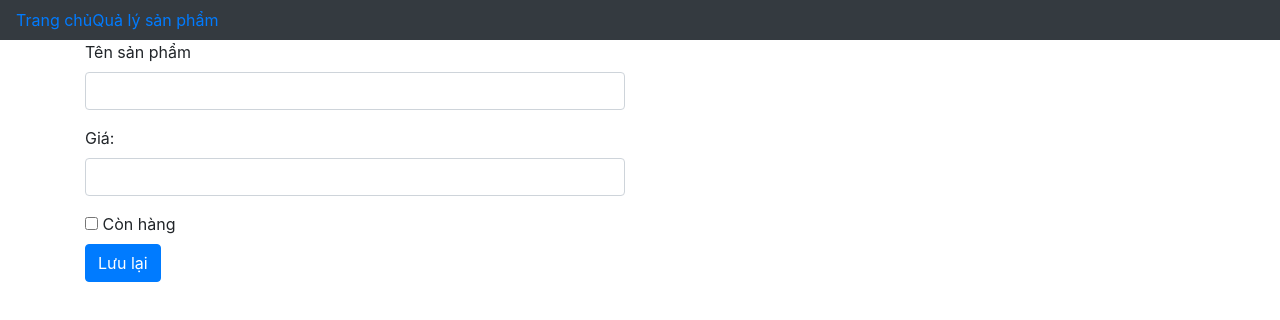
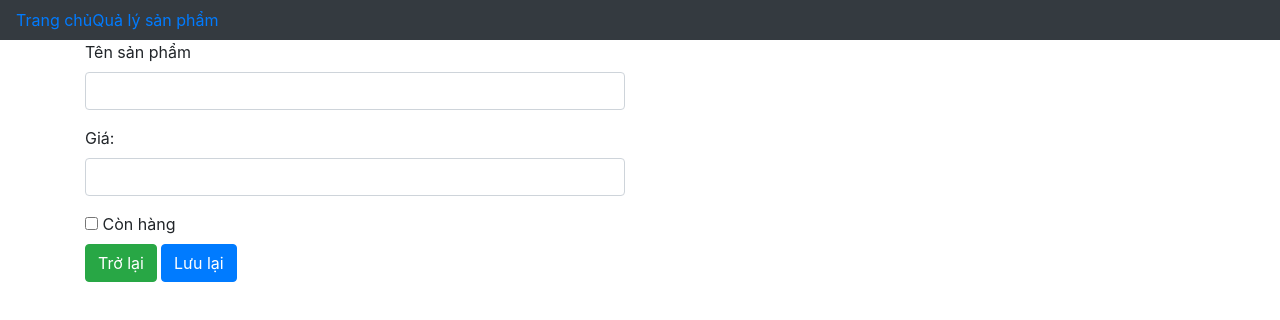
Before and after one commit to phamngoctuong/react-api, a React (Create React App) app: page /product/add in a window 1280 px wide. Shown: the top 320 px of the page. Built offline with nearby package versions, Linux system fonts and the light colour scheme.

Commit message:
Them san pham p2

```diff
--- a/src/pages/ProductActionPage/ProductActionPage.js
+++ b/src/pages/ProductActionPage/ProductActionPage.js
@@ -1,5 +1,6 @@
 import React, { Component } from 'react';
 import apiCaller from './../../utils/apiCaller';
+import {Link} from 'react-router-dom';
 class ProductActionPage extends Component {
     constructor(props)  {
         super(props);
@@ -21,12 +22,13 @@ class ProductActionPage extends Component {
     onSave = (event) => {
         event.preventDefault();
         var {txtName, txtPrice, chkbStatus} = this.state;
+        var {history} = this.props;
         apiCaller('products','POST',{
             name: txtName,
             price: txtPrice,
             status: chkbStatus
         }).then(respon => {
-            console.log(respon);
+            history.goBack();
         });
     }
     render() {
@@ -64,6 +66,7 @@ class ProductActionPage extends Component {
                             /> Còn hàng
                         </label>
                     </div>
+                    <Link to="/product-list" className="btn btn-success mr-1">Trở lại</Link>
                     <button type="submit" className="btn btn-primary">Lưu lại</button>
                 </form>
            </div>
--- a/src/routes.js
+++ b/src/routes.js
@@ -17,7 +17,7 @@ var routes = [
     {
         path: '/product/add',
         exact: false,
-        main: () => <ProductActionPage></ProductActionPage>
+        main: ({history}) => <ProductActionPage history={history}></ProductActionPage>
     },
     {
         path: '/product/:id/edit',
```
